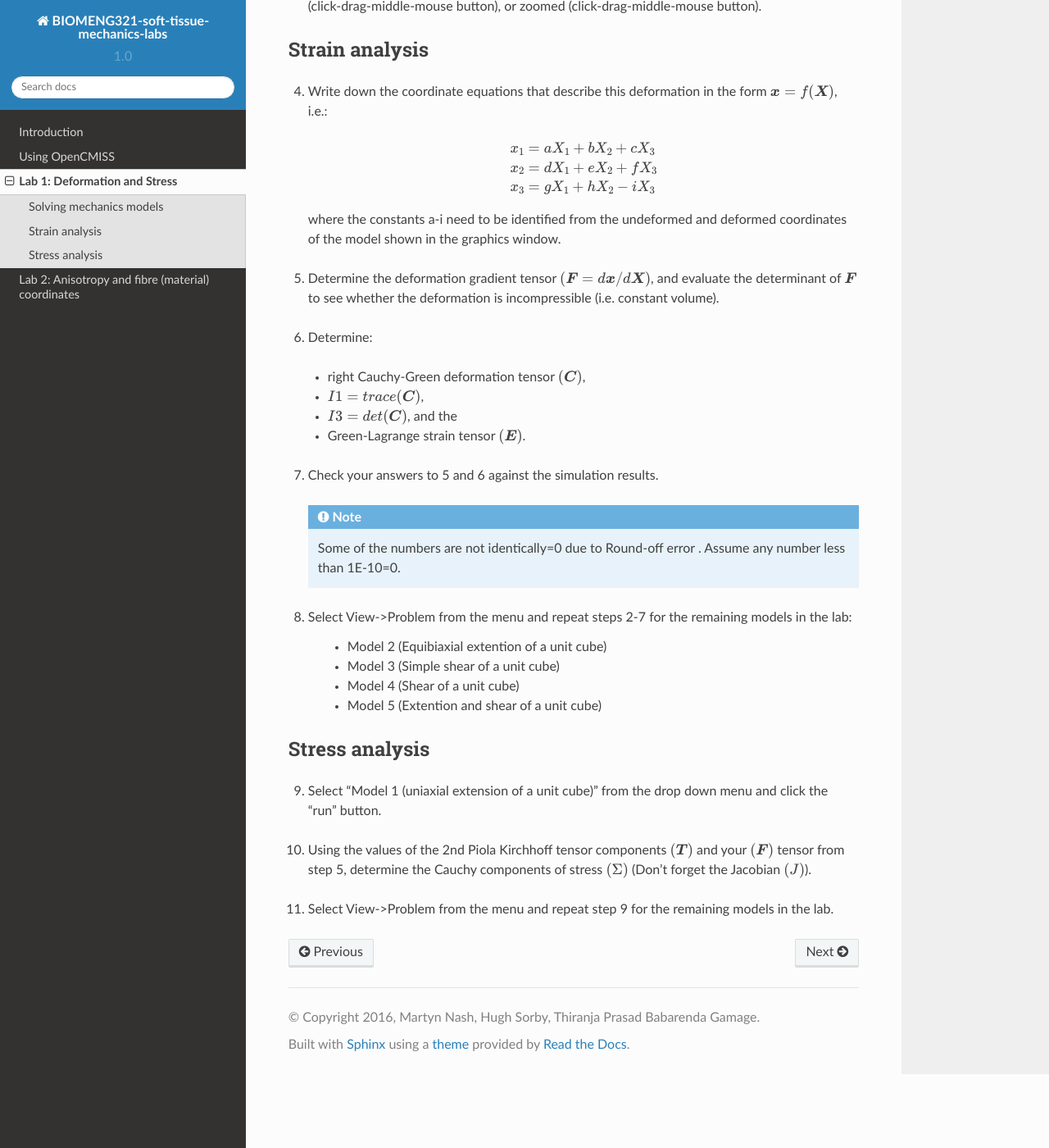
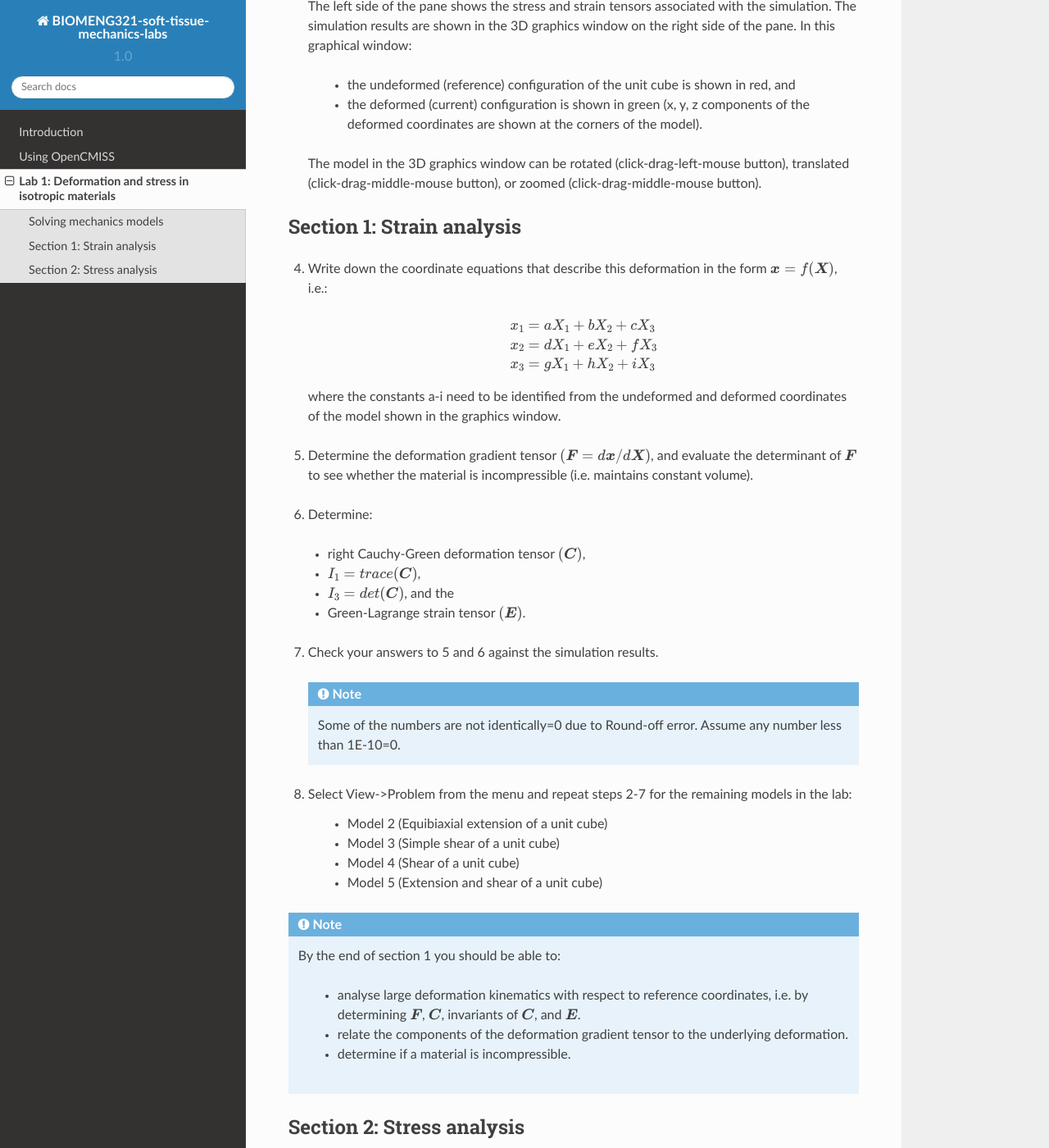
Before and after one commit to mpnash/soft-tissue-mechanics-labs, a Sphinx documentation site: the page built from docs/source/lab1.rst, in a window 1280 px wide and 1400 px high, scrolled down 1088 px. Shown: the whole window at 82% size. Built offline with Sphinx 7.4.7 and the Read the Docs theme 2.0.0, drawn with Linux system fonts in a browser that asks for light colours; some of the changed text lies outside the part shown.

Commit message:
Updating lab 1 instructions

```diff
--- a/docs/source/index.rst
+++ b/docs/source/index.rst
@@ -14,7 +14,6 @@ Contents:
    introduction
    running_OpenCMISS
    lab1
-   lab2
 
 Indices and tables
 ==================
--- a/docs/source/introduction.rst
+++ b/docs/source/introduction.rst
@@ -7,8 +7,9 @@ Introduction
 
 Welcome to the BIOMENG321 Soft tissue mechanics labs. These instructions will take you through the following topics that are covered during these labs:
 
-- Lab 1: Deformation and Stress
-- Lab 2: Anisotropy and fibre (material) coordinates
+- :ref:`Lab 1: Deformation and stress in isotropic materials <lab1>`
+
+.. - Lab 2: Anisotropy and fibre (material) coordinates
 
 The labs make use of the OpenCMISS computational modelling software that will be outlined in the next section.
 
--- a/docs/source/lab1.rst
+++ b/docs/source/lab1.rst
@@ -3,15 +3,23 @@
 
    \vspace{5mm}
 
-*****************************
-Lab 1: Deformation and Stress
-*****************************
+.. _lab1:
+
+****************************************************
+Lab 1: Deformation and stress in isotropic materials
+****************************************************
 
 .. toctree::
    :maxdepth: 2
 
+The objective of this lab is to analyse large deformation kinematics and stress with respect to reference coordinates in isotropic materials. The deformations you will be analysing include:
 
-.. This lab aims to analyse large deformation kinematics with respect to material coordinates.
+  - Model 1 (Uniaxial extension of a unit cube)
+  - Model 2 (Equibiaxial extension of a unit cube)
+  - Model 3 (Simple shear of a unit cube)
+  - Model 4 (Shear of a unit cube)
+  - Model 5 (Extension and shear of a unit cube)
+
 Before starting this lab, please read the :ref:`Using OpenCMISS <using-opencmiss>` section to familiarise yourself with the software used in this lab.
 
 |vspace|
@@ -37,15 +45,15 @@ Solving mechanics models
   The left side of the pane shows the stress and strain tensors associated with the simulation. The simulation results are shown in the 3D graphics window on the right side of the pane. In this graphical window:
 
       - the undeformed (reference) configuration of the unit cube is shown in red, and
-      - the deformed (current) configuration is shown in green (x,y,z components of the deformed coordinates are shown at the corners of the model).
+      - the deformed (current) configuration is shown in green (x, y, z components of the deformed coordinates are shown at the corners of the model).
 
   The model in the 3D graphics window can be rotated (click-drag-left-mouse button), translated (click-drag-middle-mouse button), or zoomed (click-drag-middle-mouse button).
 
 |vspace|
 
-===============
-Strain analysis
-===============
+==========================
+Section 1: Strain analysis
+==========================
 
 4. Write down the coordinate equations that describe this deformation in the form :math:`\boldsymbol{x}=f(\boldsymbol{X})`, i.e.:
 
@@ -53,22 +61,22 @@ Strain analysis
 
     x_1 &= aX_1 + bX_2 + cX_3\\
     x_2 &= dX_1 + eX_2 + fX_3\\
-    x_3 &= gX_1 + hX_2 - iX_3
+    x_3 &= gX_1 + hX_2 + iX_3
 
   where the constants a-i need to be identified from the undeformed and deformed coordinates of the model shown in the graphics window.
 
 
 |vspace|
 
-5. Determine the deformation gradient tensor :math:`(\boldsymbol{F}=d\boldsymbol{x}/d\boldsymbol{X})`, and evaluate the determinant of :math:`\boldsymbol{F}` to see whether the deformation is incompressible (i.e. constant volume).
+5. Determine the deformation gradient tensor :math:`(\boldsymbol{F}=d\boldsymbol{x}/d\boldsymbol{X})`, and evaluate the determinant of :math:`\boldsymbol{F}` to see whether the material is incompressible (i.e. maintains constant volume).
 
 |vspace|
 
 6. Determine:
 
   - right Cauchy-Green deformation tensor :math:`(\boldsymbol{C})`,
-  - :math:`I1=trace(\boldsymbol{C})`,
-  - :math:`I3=det(\boldsymbol{C})`, and the
+  - :math:`I_1=trace(\boldsymbol{C})`,
+  - :math:`I_3=det(\boldsymbol{C})`, and the
   - Green-Lagrange strain tensor :math:`(\boldsymbol{E})`.
 
 |vspace|
@@ -77,29 +85,61 @@ Strain analysis
 
   .. Note::
 
-      Some of the numbers are not identically=0 due to Round-off error . Assume any number less than 1E-10=0.
+      Some of the numbers are not identically=0 due to Round-off error. Assume any number less than 1E-10=0.
 
 |vspace|
 
 8. Select View->Problem from the menu and repeat steps 2-7 for the remaining models in the lab:
 
-    - Model 2 (Equibiaxial extention of a unit cube)
+    - Model 2 (Equibiaxial extension of a unit cube)
     - Model 3 (Simple shear of a unit cube)
     - Model 4 (Shear of a unit cube)
-    - Model 5 (Extention and shear of a unit cube)
+    - Model 5 (Extension and shear of a unit cube)
 
 |vspace|
 
-===============
-Stress analysis
-===============
+
+.. note::
+
+  By the end of section 1 you should be able to:
+
+    - analyse large deformation kinematics with respect to reference coordinates, i.e. by determining :math:`\boldsymbol{F}`, :math:`\boldsymbol{C}`, invariants of :math:`\boldsymbol{C}`, and :math:`\boldsymbol{E}`.
+
+    - relate the components of the deformation gradient tensor to the underlying deformation.
+
+    - determine if a material is incompressible.
+
+
+==========================
+Section 2: Stress analysis
+==========================
 
 9. Select "Model 1 (uniaxial extension of a unit cube)" from the drop down menu and click the "run" button.
 
 |vspace|
 
-10. Using the values of the 2nd Piola Kirchhoff tensor components :math:`(\boldsymbol{T})` and your :math:`(\boldsymbol{F})` tensor from step 5, determine the Cauchy components of stress :math:`(\Sigma)` (Don't forget the Jacobian :math:`(J)`).
+10. Using the components of the 2nd Piola-Kirchhoff stress tensor :math:`(\boldsymbol{T})` and your :math:`(\boldsymbol{F})` from step 5, determine the Cauchy components of the stress tensor :math:`(\boldsymbol{\Sigma})` (Don't forget the Jacobian :math:`(J)`).
 
 |vspace|
 
 11. Select View->Problem from the menu and repeat step 9 for the remaining models in the lab.
+
+|vspace|
+
+12. In model 1, why are :math:`\Sigma_{22}` and :math:`\Sigma_{33}` zero, and how do they relate to the deformation seen in the graphical window?
+
+|vspace|
+
+13. In model 3, why is :math:`\Sigma_{33}` negative?
+
+|vspace|
+
+14. In model 3, why are the off-diagonal components of :math:`\boldsymbol{\Sigma}` nonzero?
+
+.. note::
+
+  By the end of section 2 you should be able to:
+
+    - derive the Cauchy stress tensor from the second Piola-Kirchhoff stress tensor.
+
+    - relate the components of the Cauchy stress tensor to the underlying deformation.
```
Also changed, not shown: other parts of docs/source/lab1.rst (+1 -1 lines).
